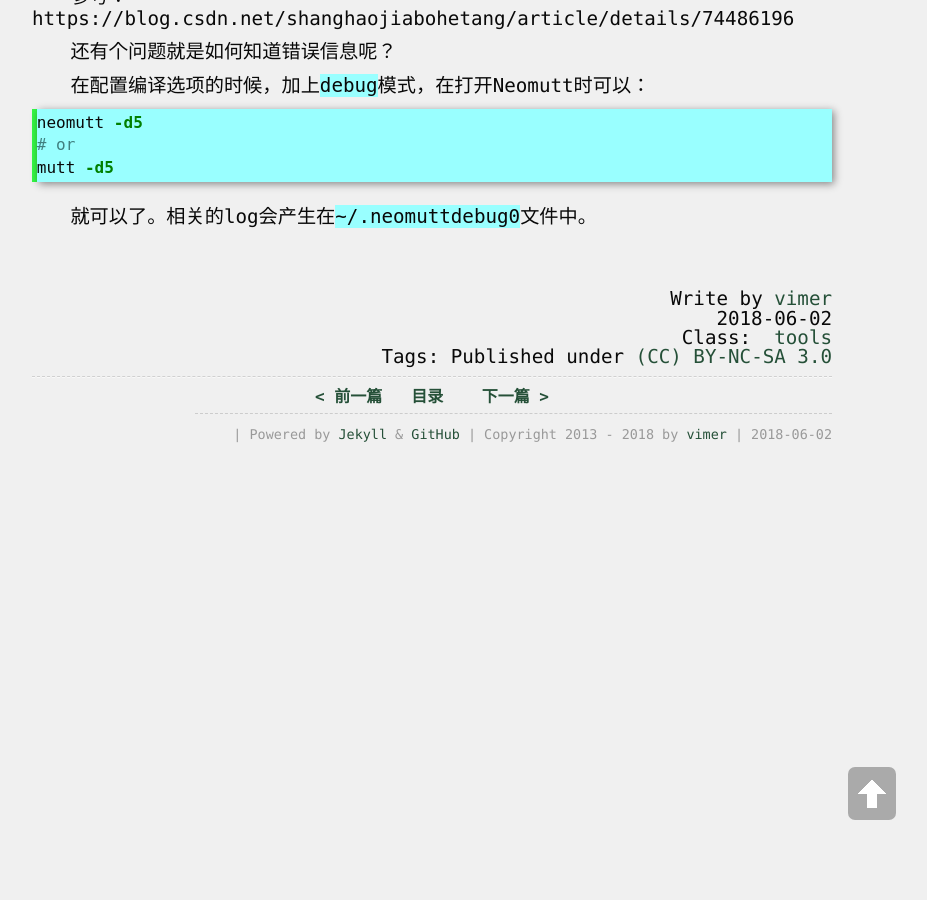
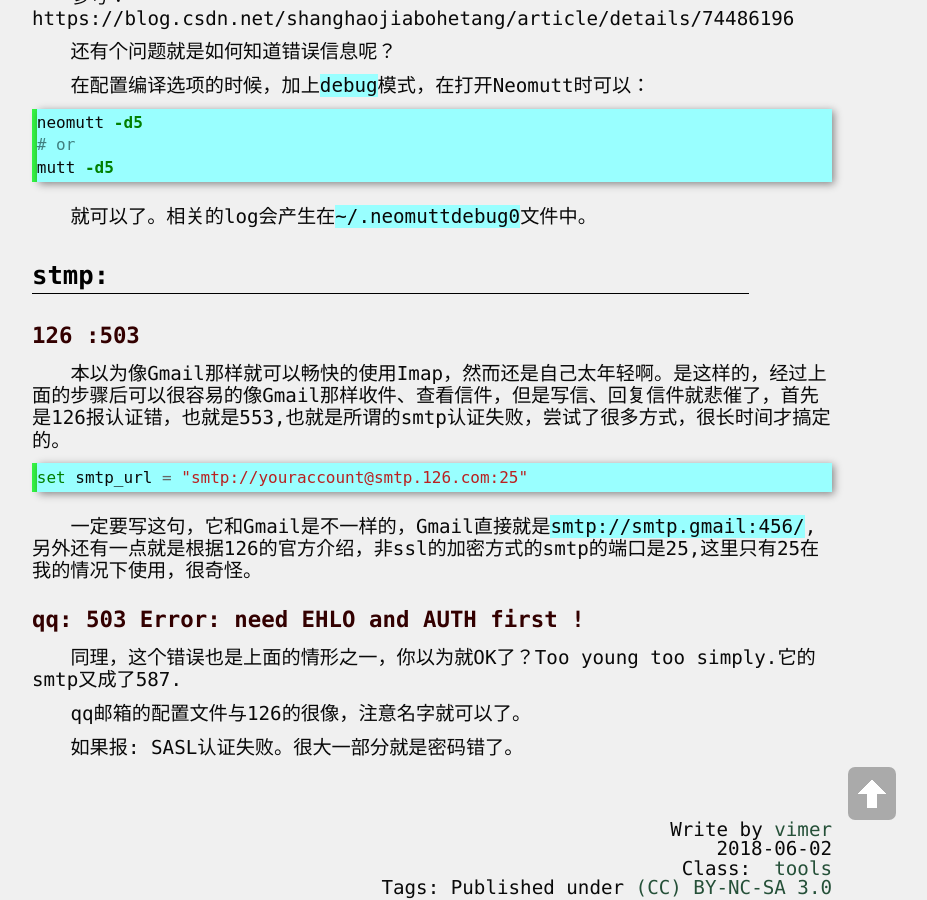
Before and after one commit to yuzibo/yuzibo.github.io, a Jekyll site: the page built from _posts/2018-06-02-neomutt-imap-126.md, in a window 1280 px wide and 900 px high, scrolled down 2820 px. Shown: the whole window, without its empty margins (208-1135 px from the left). Built offline with Jekyll 4.4.1, drawn with Linux system fonts in a browser that asks for light colours; comment, search, counter and statistics services are not loaded; some of the changed text lies outside the part shown.

Commit message:
modify 126

````diff
--- a/_posts/2018-06-02-neomutt-imap-126.md
+++ b/_posts/2018-06-02-neomutt-imap-126.md
@@ -85,7 +85,7 @@ set realname="Bo YU"
 set from=yuzibo@126.com
 set envelope_from=yes
 #设置Gmail账户和密码,imap和gmail
-set smtp_url = "smtp://smtp.126.com:465"
+set smtp_url = "smtp://youraccount@smtp.126.com:25"
 set smtp_pass = $imap_pass
 
 #设置远程服务器和文件夹
@@ -136,3 +136,20 @@ neomutt -d5
 mutt -d5
 ```
 就可以了。相关的log会产生在```~/.neomuttdebug0```文件中。
+
+# stmp:
+
+## 126 :503
+本以为像Gmail那样就可以畅快的使用Imap，然而还是自己太年轻啊。是这样的，经过上面的步骤后可以很容易的像Gmail那样收件、查看信件，但是写信、回复信件就悲催了，首先是126报认证错，也就是553,也就是所谓的smtp认证失败，尝试了很多方式，很长时间才搞定的。
+
+```bash
+set smtp_url = "smtp://youraccount@smtp.126.com:25"
+```
+一定要写这句，它和Gmail是不一样的，Gmail直接就是```smtp://smtp.gmail:456/```,另外还有一点就是根据126的官方介绍，非ssl的加密方式的smtp的端口是25,这里只有25在我的情况下使用，很奇怪。
+
+## qq: 503 Error: need EHLO and AUTH first !
+同理，这个错误也是上面的情形之一，你以为就OK了？Too young too simply.它的smtp又成了587.
+
+qq邮箱的配置文件与126的很像，注意名字就可以了。
+
+如果报: SASL认证失败。很大一部分就是密码错了。
````
